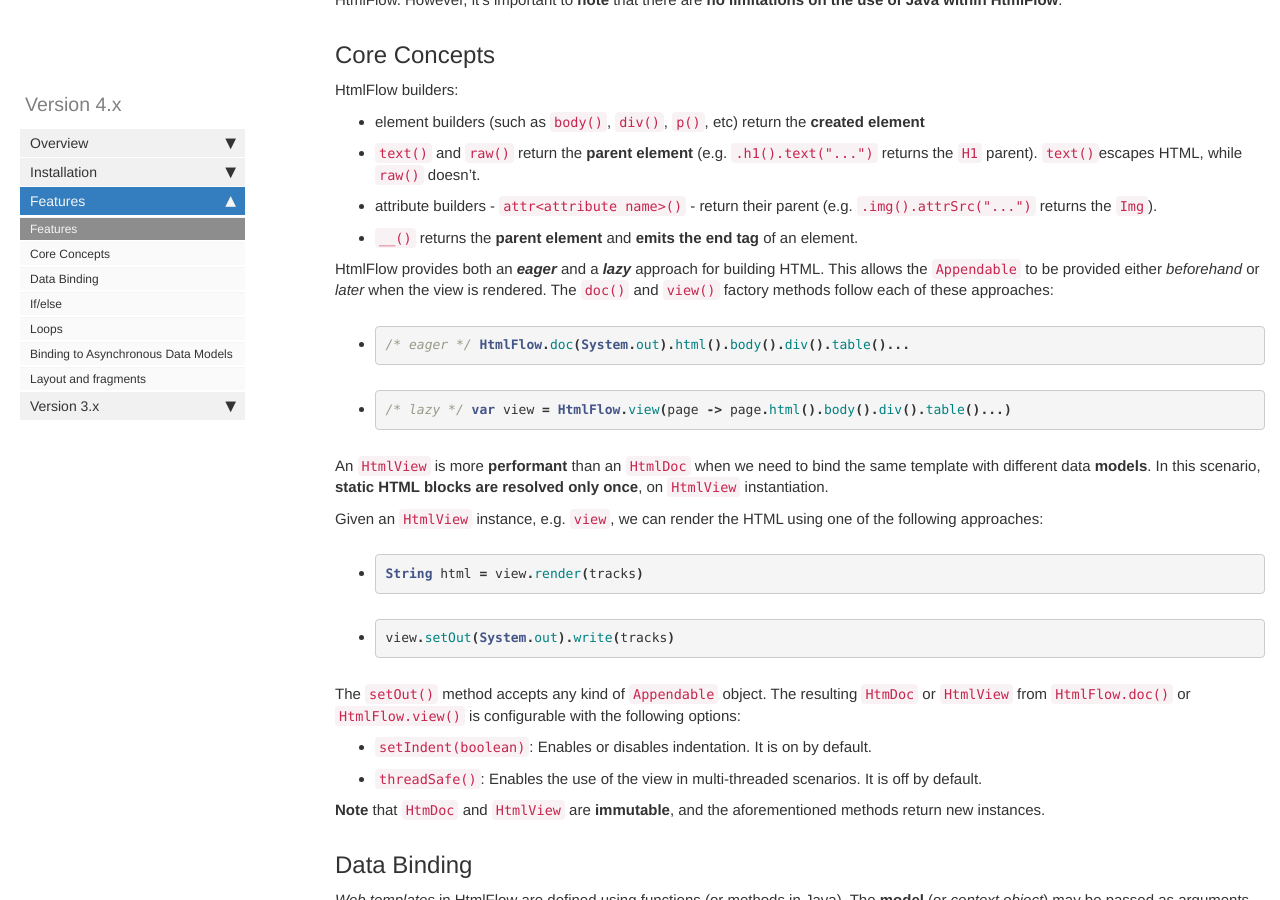
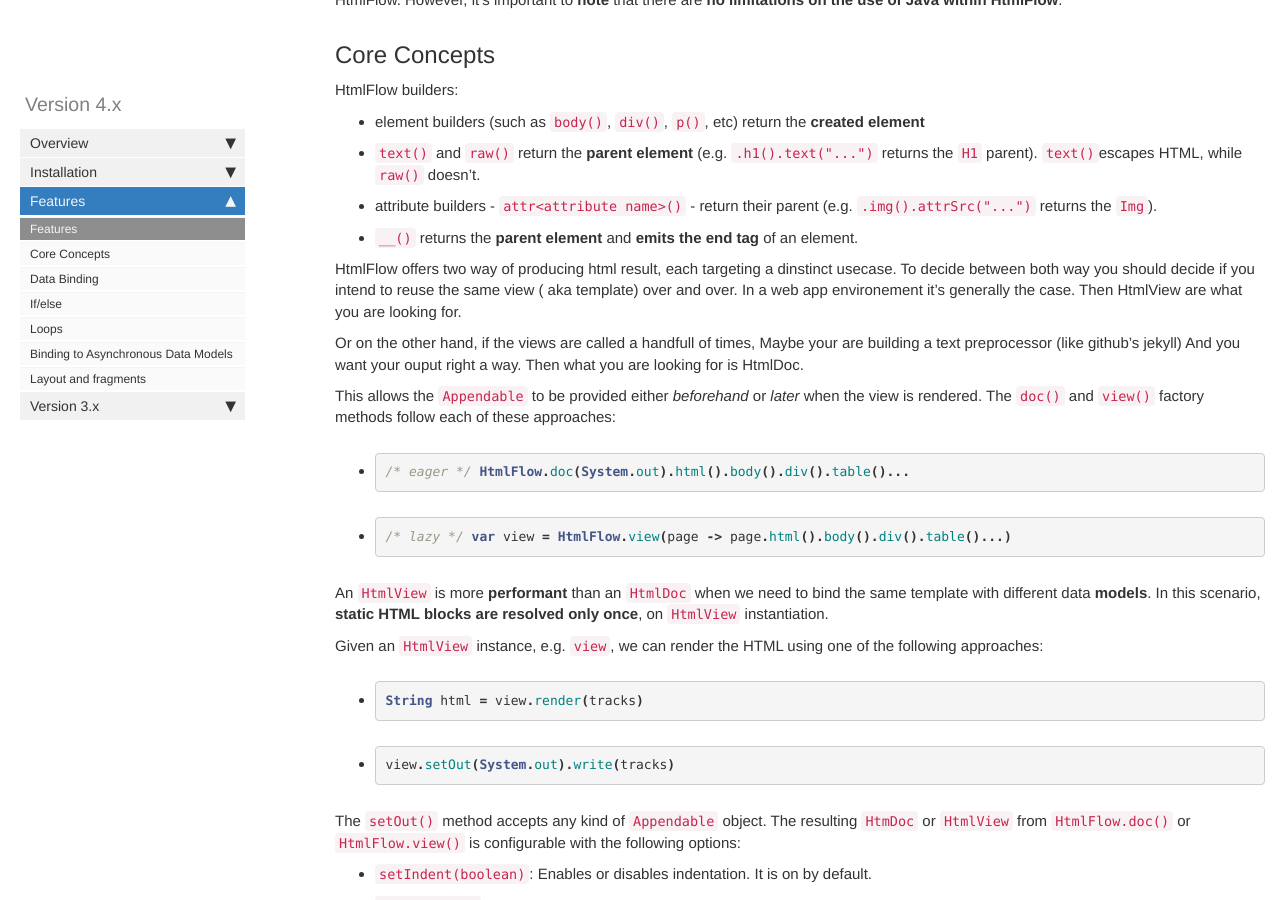
Before and after one commit to xmlet/HtmlFlow, a Jekyll site: the page built from pages/htmlflow/features.md, in a window 1280 px wide and 900 px high, scrolled down 439 px. Built offline with Jekyll 4.4.1, drawn with Linux system fonts in a browser that asks for light colours; comment, search, counter and statistics services are not loaded.

Commit message:
Update features.md
Proposing a simpler vocabulary to make this particullary central concept more approchable

```diff
--- a/pages/htmlflow/features.md
+++ b/pages/htmlflow/features.md
@@ -23,7 +23,13 @@ HtmlFlow builders:
 * attribute builders - `attr<attribute name>()` - return their parent (e.g. `.img().attrSrc("...")` returns the `Img`).
 * `__()` returns the **parent element** and **emits the end tag** of an element.
 
-HtmlFlow provides both an **_eager_** and a **_lazy_** approach for building HTML.
+HtmlFlow offers two way of producing html result, each targeting a dinstinct usecase.
+To decide between both way you should decide if you intend to reuse the same view ( aka template) over and over.
+In a web app environement it's generally the case. Then HtmlView are what you are looking for.
+
+Or on the other hand, if the views are called a handfull of times, Maybe your are building a text preprocessor (like github's jekyll)
+And you want your ouput right a way. Then what you are looking for is HtmlDoc.
+
 This allows the `Appendable` to be provided either _beforehand_ or _later_ when
 the view is rendered.
 The `doc()` and `view()` factory methods follow each of these approaches:
```
